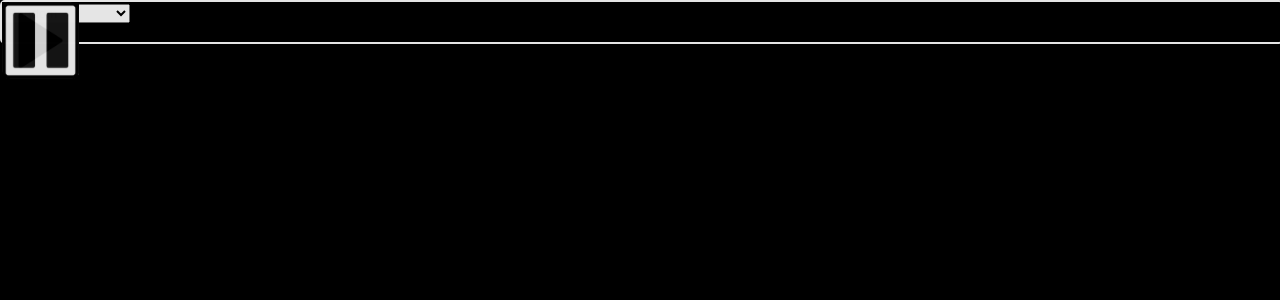
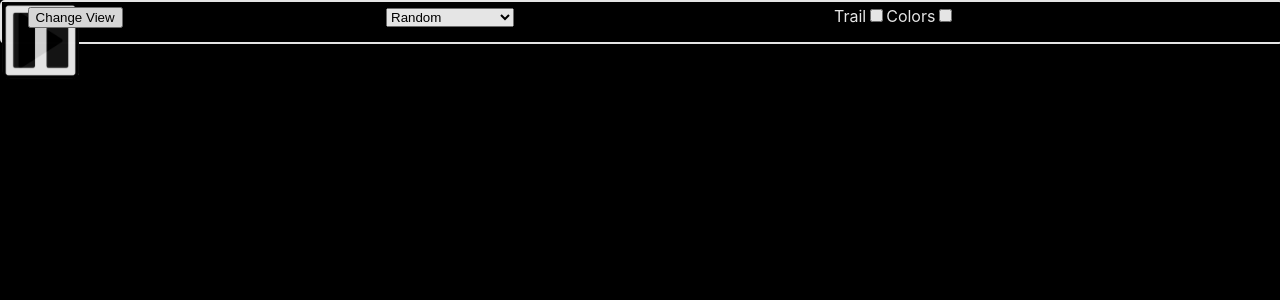
Before and after one commit to feydor/game-of-life, a React (Create React App) app: page / in a window 1280 px wide. Shown: the top 300 px of the page. Built offline with nearby package versions, Linux system fonts and the light colour scheme; no server answers.

Commit message:
Made it possible to change perspectives (2d/3d) on the UI.

```diff
--- a/src/components/Canvas/Canvas.jsx
+++ b/src/components/Canvas/Canvas.jsx
@@ -59,29 +59,9 @@ const Canvas = (props) => {
     globals.width = props.width;
     globals.height = props.height;
     globals.aspect = props.width / props.height;
+    console.log(props.width + ' ' + props.height);
 
-    // init the camera
-    /*
-    const fov = 45; // 70
-    const aspect = props.width / props.height;
-    const near = 0.1;
-    const far = 30000;
-    globals.camera = new THREE.PerspectiveCamera(fov, aspect, near, far);
-    globals.camera.position.z = 10;
-    globals.camera.position.y = 0;
-    */
-    console.log(props.width + ' ' + props.height);
-    let aspect = globals.boardSize * globals.aspect; // TODO: Change based on screen size
-    globals.camera = new THREE.OrthographicCamera( aspect / - 2, aspect / 2, aspect / 2, aspect / - 2, 0.1, 30000 );
-    globals.camera.position.set(0, 0, 1);
-    scene.add( globals.camera );
-
-    // init mouse interaction
-    const controls = new OrbitControls(globals.camera, renderer.domElement);
-    controls.enablePan = false;
-    controls.minDistance = 1.0;
-    controls.maxDistance = 2;
-    controls.update();
+    initCameras();
 
     // init the skybox
     const skyboxMaterials = createMaterialArray('skybox/island.jpg', 6);
@@ -103,10 +83,7 @@ const Canvas = (props) => {
     document.getElementById("play").style.transform = `translate(-50%, -50%) translate(${x}px,${y}px)`;
     document.getElementById("pause").style.transform = `translate(-50%, -50%) translate(${3 * x}px,${y}px)`;
 
-    // setup listener to animation events
-    document.addEventListener("requestGameAnimationFrame", () => {
-      updateCells();
-    });
+    initEventListeners();
 
     // run render() at 60fps
     setInterval( function () {
@@ -144,8 +121,8 @@ function render() {
 
   if (resizeRendererToDisplaySize(renderer)) {
     const canvas = renderer.domElement;
-    globals.camera.aspect = canvas.clientWidth / canvas.clientHeight;
-    globals.camera.updateProjectionMatrix();
+    // globals.camera.aspect = canvas.clientWidth / canvas.clientHeight;
+    // globals.camera.updateProjectionMatrix();
   }
 
   // update GoL state if globals.isRunning
@@ -165,7 +142,12 @@ function render() {
   gGameObjectManager.update()
 
   // inputManager.update();
-  renderer.render(scene, globals.camera);
+  if (globals.is3D) {
+    renderer.render(scene, globals.perspectiveCamera);
+
+  } else {
+    renderer.render(scene, globals.orthographicCamera);
+  }
 }
 
 function resizeRendererToDisplaySize(renderer) {
@@ -206,6 +188,37 @@ function createMaterialArray(filename, n) {
     materialArr.push( new THREE.MeshBasicMaterial({ map: texture, side: THREE.BackSide }) );
    }
   return materialArr;
+}
+
+function initCameras() {
+  // init the cameras
+  // save perspectiveCam to globals
+  const fov = 85;
+  let aspect = globals.aspect; // TODO: Change based on screen size
+  const near = 0.1;
+  const far = 10000;
+  globals.perspectiveCamera = new THREE.PerspectiveCamera(fov, aspect, near, far);
+  globals.perspectiveCamera.position.set(0, 0, 41);
+  scene.add(globals.perspectiveCamera);
+
+  aspect = globals.boardSize * globals.aspect;
+  globals.orthographicCamera = new THREE.OrthographicCamera( aspect / - 2, aspect / 2, aspect / 2, aspect / - 2, 0.1, 30000 );
+  globals.orthographicCamera.position.set(0, 0, 2);
+
+  scene.add( globals.orthographicCamera );
+
+  // init mouse interaction
+  const orthoControls = new OrbitControls(globals.orthographicCamera, renderer.domElement);
+  orthoControls.enablePan = false;
+  orthoControls.minDistance = 1.0;
+  orthoControls.maxDistance = 45;
+  orthoControls.update();
+
+  const perspControls = new OrbitControls(globals.perspectiveCamera, renderer.domElement);
+  perspControls.enablePan = false;
+  perspControls.minDistance = 1.0;
+  perspControls.maxDistance = 45;
+  perspControls.update();
 }
 
 function initMaterials() {
@@ -311,6 +324,13 @@ function initObjects() {
   scene.add( new THREE.AxesHelper()); // to be able to see the xyz axis
 }
 
+function initEventListeners() {
+  // animation frame requests
+  document.addEventListener("requestGameAnimationFrame", () => {
+    updateCells();
+  });
+}
+
 function updateCells() {
   for (let y = 0; y < GameState.HEIGHT; y++) {
     for (let x = 0; x < GameState.WIDTH; x++) {
--- a/src/components/GameState/GameState.ts
+++ b/src/components/GameState/GameState.ts
@@ -4,6 +4,43 @@ import { Clock, Camera } from 'three';
 
 export const GameState = new GOL.Game(40, 40);
 GameState.setUpRandom(); // default
+
+export enum GameSpeed {
+  VerySlow = 6,
+  Slow = 5,
+  Medium = 4,
+  Fast = 3,
+  VeryFast = 2
+}
+
+// globals
+export const globals = {
+  is3D: false,
+  moveSpeed: 4,
+  camera: Camera,
+  perspectiveCamera: Camera,
+  orthographicCamera: Camera,
+  clock: new Clock(),
+  gameSpeed: GameSpeed.VerySlow,
+  aspect: 1.5, // set in Canvas along with width and height
+  width: 720,
+  height: 720,
+  boardSize: 40,
+  runState: {
+    m_isRunning: false,
+    listener: function (val: any) {},
+    set isRunning(b: boolean) {
+      this.m_isRunning = b;
+      this.listener(b);
+    },
+    get isRunning() {
+      return this.m_isRunning;
+    },
+    registerListener: function (listener: (val: any) => void) {
+      this.listener = listener;
+    }
+  }
+};
 
 export function handlePlayEvent() {
   globals.runState.isRunning = true;
@@ -30,42 +67,13 @@ export function handleLoadEvent(e: Event) {
     case "acorn":
       GameState.setUpAcorn();
       document.dispatchEvent(new Event("requestGameAnimationFrame"));
+      break;
     default:
       console.error(`${e.target.value} is not an available option.`);
       break;
   }
 }
 
-export enum GameSpeed {
-  VerySlow = 6,
-  Slow = 5,
-  Medium = 4,
-  Fast = 3,
-  VeryFast = 2
+export function handleViewChange() {
+  globals.is3D = !globals.is3D;
 }
-
-// globals
-export const globals = {
-  moveSpeed: 4,
-  camera: Camera,
-  clock: new Clock(),
-  gameSpeed: GameSpeed.VerySlow,
-  aspect: 1.5, // set in Canvas along with width and height
-  width: 720,
-  height: 720,
-  boardSize: 40,
-  runState: {
-    m_isRunning: false,
-    listener: function (val: any) {},
-    set isRunning(b: boolean) {
-      this.m_isRunning = b;
-      this.listener(b);
-    },
-    get isRunning() {
-      return this.m_isRunning;
-    },
-    registerListener: function (listener: (val: any) => void) {
-      this.listener = listener;
-    }
-  }
-};
--- a/src/components/UI/UI.jsx
+++ b/src/components/UI/UI.jsx
@@ -3,19 +3,34 @@ import styles from "./UI.module.css";
 const UI = (props) => {
   return (
     <div id="ui" className={styles.ui}>
+
       <div id="play" onClick={props.handlePlayEvent} className={styles.button}>
         <img src="play.jpg" alt="play button"/>
       </div>
+
       <div id="pause" onClick={props.handlePauseEvent} className={styles.button}>
         <img src="pause.jpg" alt="pause button" />
       </div>
-      <div id="load">
+
+      <div id="load" className={styles.load}>
         <select defaultValue="random" onChange={props.handleLoadEvent}>
           <option value="random">Random</option>
           <option value="gun">Gosper glider gun</option>
           <option value="acorn">Acorn</option>
         </select>
       </div>
+
+      <div id="perspective" className={styles.perspective}>
+        <button onClick={props.handleViewChange}>Change View</button>
+      </div>
+
+      <div id="layout" className={styles.layout}>
+        <label for="trail">Trail</label>
+        <input type="checkbox" name="trail" value="trail" />
+        <label for="colors">Colors</label>
+        <input type="checkbox" name="colors" value="colors" />
+      </div>
+
     </div>
   );
 }
--- a/src/components/UI/UI.module.css
+++ b/src/components/UI/UI.module.css
@@ -23,10 +23,27 @@
   opacity: 0.9;
 }
 
-.load {
+.perspective {
   position: absolute;
-  left: 50%;
-  top: 0;
+  left: 2%;
+  top: 0.5vh;
   cursor: pointer;
   user-select: none;
 }
+
+.load {
+  position: absolute;
+  left: 30%;
+  top: 0.5vh;
+  cursor: pointer;
+  user-select: none;
+}
+
+.layout {
+  position: absolute;
+  left: 65%;
+  top: 0.5vh;
+  cursor: pointer;
+  user-select: none;
+  color: white;
+}
--- a/src/containers/App/App.tsx
+++ b/src/containers/App/App.tsx
@@ -2,14 +2,14 @@ import React from "react";
 import styles from "./App.module.css";
 import Canvas from "../../components/Canvas/Canvas.jsx";
 import UI from "../../components/UI/UI.jsx";
-import { handlePlayEvent, handlePauseEvent, handleLoadEvent } from "../../components/GameState/GameState";
+import { handlePlayEvent, handlePauseEvent, handleLoadEvent, handleViewChange } from "../../components/GameState/GameState";
 
 class App extends React.Component {
   render() {
     return (
       <div className={styles.container}>
         <Canvas id="canvas" width={window.innerWidth} height={window.innerHeight} />
-        <UI handlePlayEvent={handlePlayEvent} handlePauseEvent={handlePauseEvent} handleLoadEvent={handleLoadEvent} />
+        <UI handlePlayEvent={handlePlayEvent} handlePauseEvent={handlePauseEvent} handleLoadEvent={handleLoadEvent} handleViewChange={handleViewChange} />
       </div>
     );
   }
--- a/src/game/gameoflife.ts
+++ b/src/game/gameoflife.ts
@@ -115,28 +115,16 @@ export class Game {
   currCells: CellMap;
   HEIGHT = 17;
   WIDTH = 17;
-  isRunning: boolean;
 
   /* variable size constructor */
   constructor(height: number = 17, width: number = 17) {
     this.HEIGHT = height;
     this.WIDTH = width;
     this.currCells = new CellMap(this.HEIGHT, this.WIDTH);
-    this.isRunning = false;
   }
 
   update() {
     this.currCells = this.currCells.nextGeneration();
-  }
-
-  run() {
-    this.setupInputListener();
-    this.isRunning = true;
-
-    let title = "CONWAY'S GAME OF LIFE:";
-    console.log(title);
-    let instructions = "Press ENTER to iterate and q to exit.";
-    console.log(instructions);
   }
 
   setUpGosperGun() {
@@ -218,43 +206,4 @@ export class Game {
   clearField() {
     this.currCells = new CellMap(this.HEIGHT, this.WIDTH);
   }
-
-  /**
-   * returns a string containing an ascii-representation of the current cells
-   */
-  draw(): string {
-    let out = "";
-    for (let y = 0; y < this.currCells.height; y++) {
-      for (let x = 0; x < this.currCells.width; x++) {
-        if (x === 0 || x === this.currCells.width - 1) out += "|";
-        if (y === 0 || y === this.currCells.height - 1) out += "_";
-        out += this.currCells.getCellState(x, y) ? "1" : "0";
-      }
-    }
-    return out;
-  }
-
-  handleInput(e: KeyboardEvent): string {
-     switch (e.code) {
-       case "Enter":
-         this.currCells = this.currCells.nextGeneration();
-         let out = this.draw();
-         return out;
-      case "Backspace":
-      case "KeyQ":
-      case "KeyE":
-        this.isRunning = false;
-        return "Exiting";
-
-      default:
-        return "Controls: 'Enter' for next iteration, 'Backspace/q/e' to quit"
-     }
-  }
-
-  setupInputListener(): void {
-    document.addEventListener('keydown', (e) => {
-     let status = this.handleInput(e);
-     console.log(status);
-    });
-  }
 }
```
